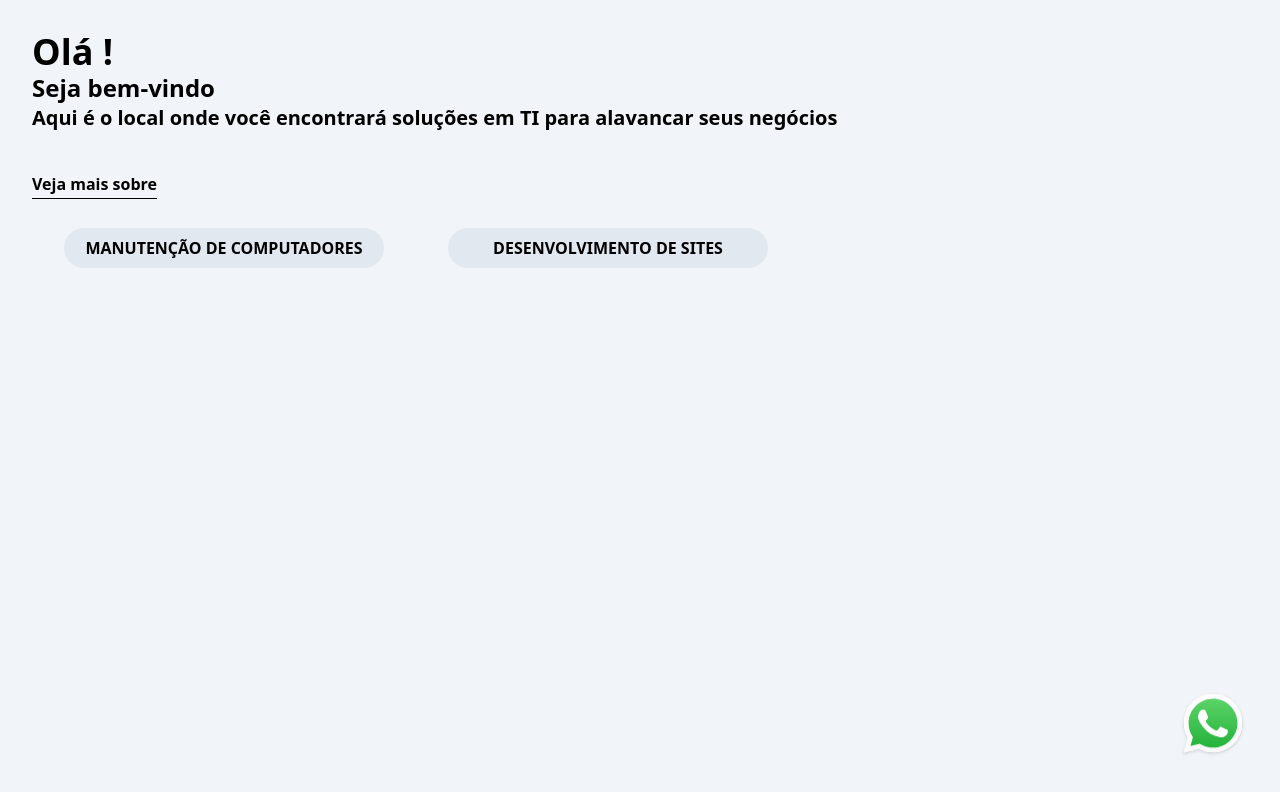
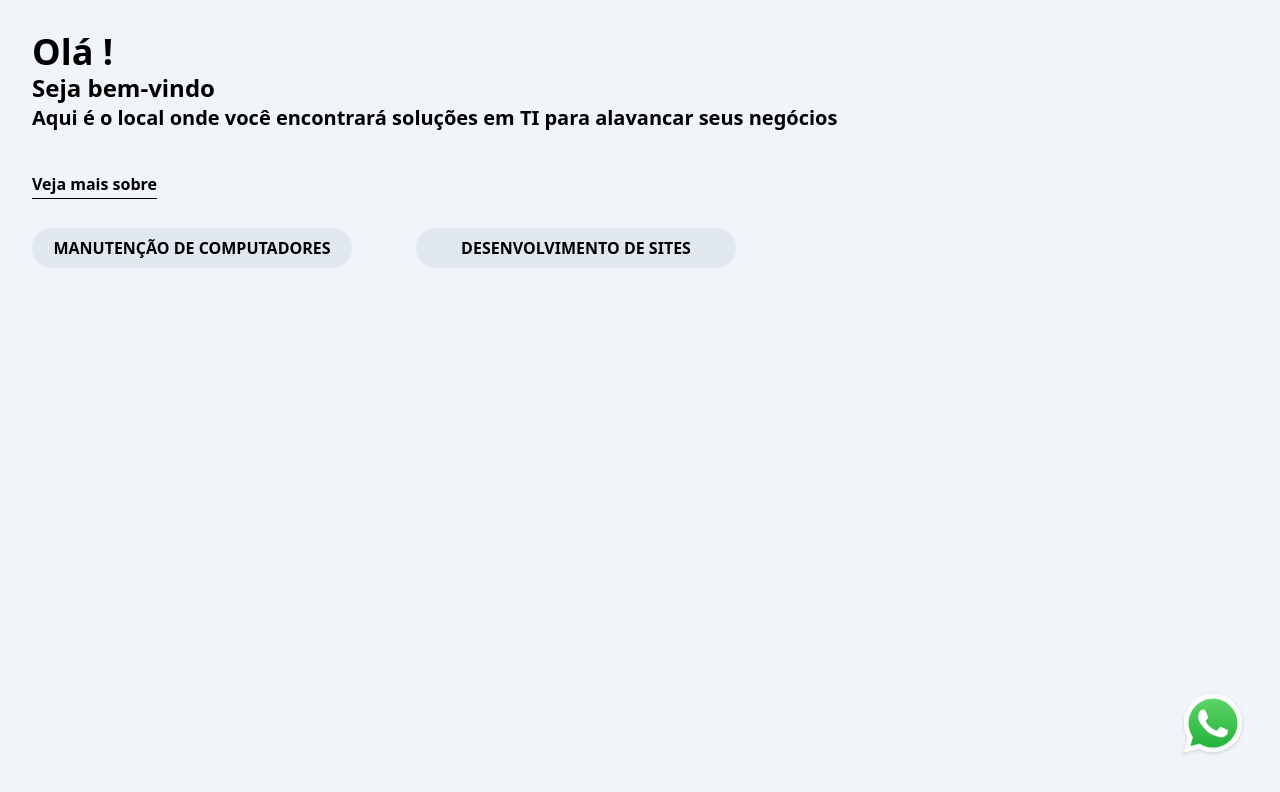
Before and after one commit to Macuco97/my-page, a Next.js app: page / in a window 1280 px wide. Shown: the top 792 px of the page. Built offline with nearby package versions, Linux system fonts and the light colour scheme.

Commit message:
Change page padding for margin in each element

```diff
--- a/pages/index.js
+++ b/pages/index.js
@@ -4,12 +4,12 @@ import Footer from '../components/footer'
 import Link from 'next/link'
 export default function Home() {
     return (
-        <div className = {`p-8 bg-slate-100 min-h-screen w-screen m-0`}>
+        <div className = {`bg-slate-100 h-screen w-screen`}>
             <div className = {`font-semibold font-sans flex flex-col`}>
-                <div className = {`text-4xl`}>Olá !</div>
-                <div className = {`text-2xl`}>Seja bem-vindo</div>
-                <div className = {`text-xl`}>Aqui é o local onde você encontrará soluções em TI para alavancar seus negócios</div>
-                <div className = {`underline underline-offset-8 mt-10`}>Veja mais sobre</div>
+                <div className = {`text-4xl ml-8 mt-8`}>Olá !</div>
+                <div className = {`text-2xl ml-8`}>Seja bem-vindo</div>
+                <div className = {`text-xl ml-8`}>Aqui é o local onde você encontrará soluções em TI para alavancar seus negócios</div>
+                <div className = {`underline underline-offset-8 mt-10 ml-8`}>Veja mais sobre</div>
                 <div className = {`mt-4`}>
                     <Button href = "/manutencao">manutenção de computadores</Button>
                     <Button href = "/webdev">desenvolvimento de sites</Button>
```
